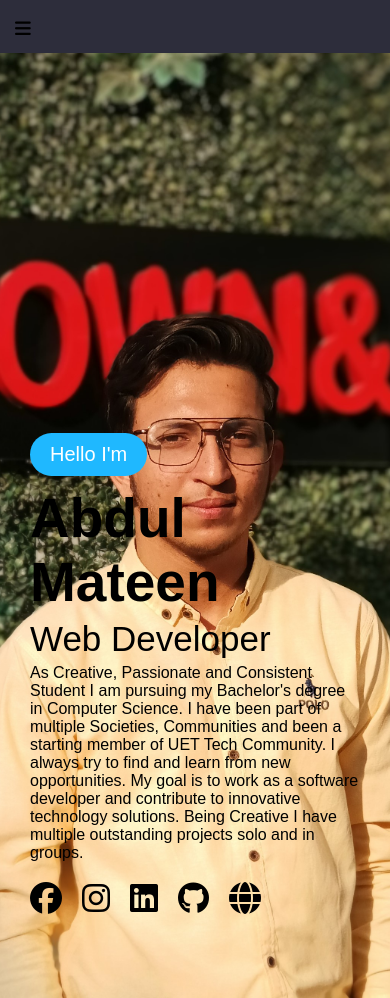
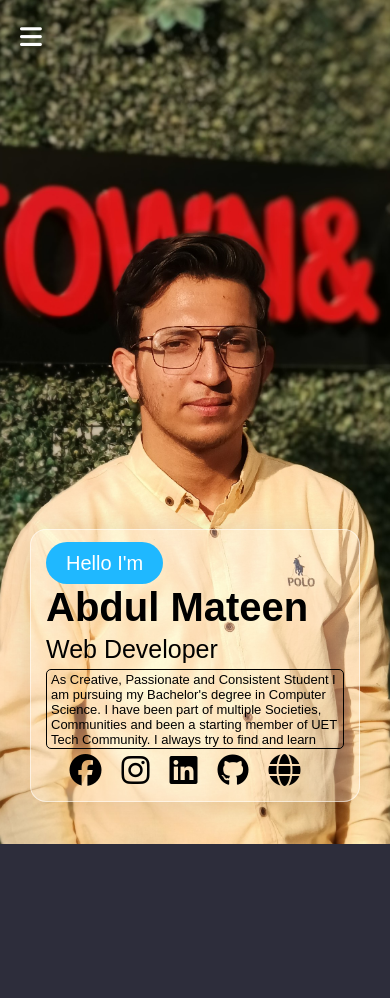
Before and after one commit to AbdulMateenzwl/MERN-Stack-Tiers-Limited-Internship, a plain HTML site: page CSS Class 3,4/task/index.html in a window 390 px wide. After the commit the page ends 844 px from the top, so only its background shows below. Drawn offline with Linux system fonts and the light colour scheme.

Commit message:
JS Class 1

```diff
--- a/CSS Class 3,4/task/index.html
+++ b/CSS Class 3,4/task/index.html
@@ -4,12 +4,13 @@
     <meta charset="UTF-8">
     <meta name="viewport" content="width=device-width, initial-scale=1.0">
     <link rel="stylesheet" href="style.css">
-    <title>Document</title>
+    <title>My Portfolio</title>
+    <link rel="icon" href="/images/mateen word black&white.jpg">
 </head>
 
 <body>
     <nav id="nav-bar">
-        <div class="bars">
+        <div id="bars">
             <i class="fa-solid fa-bars white-color hamburger-menu fa-5x" id="bars"></i>
         </div>
         <div class="menu">
@@ -26,25 +27,26 @@
 
     <div class="main-menu">
         <div class="info">
-            <!-- <div class="my-img-div">
-                <img id="second-img" src="images/dp.jpg" alt="">
-            </div> -->
+            <div id="info-data">
                 <label>Hello I'm</label>
-            <h1>Abdul Mateen</h1>
-            <p class="work">Web Developer</p>
-            <p>As Creative, Passionate and Consistent Student I am pursuing my
+                <h1 id="my-name">Abdul Mateen</h1>
+                <p id="work">Web Developer</p>
+                <p id="details-info">As Creative, Passionate and Consistent Student I am pursuing my
                     Bachelor's degree in Computer Science. I have been part of
                     multiple Societies, Communities and been a starting member of
                     UET Tech Community. I always try to find and learn from new
                     opportunities. My goal is to work as a software developer and
                     contribute to innovative technology solutions. Being Creative I
                     have multiple outstanding projects solo and in groups. </p>
-            <div class="social-media">
+                <div id="social-media">
                     <a href="https://facebook.com/AbdulMateenzwl"><i class="fab fa-facebook white-color fa-2x"></i></a>
-                <a href="https://instagram.com/AbdulMateenzwl"><i class="fab fa-instagram white-color fa-2x"></i></a>
-                <a href="https://linkedin.com/in/AbdulMateenzwl"><i class="fab fa-linkedin white-color fa-2x"></i></a>
+                    <a href="https://instagram.com/AbdulMateenzwl"><i
+                            class="fab fa-instagram white-color fa-2x"></i></a>
+                    <a href="https://linkedin.com/in/AbdulMateenzwl"><i
+                            class="fab fa-linkedin white-color fa-2x"></i></a>
                     <a href="https://github.com/AbdulMateenzwl"><i class="fab fa-github white-color fa-2x"></i></a>
-                <a href="http://AbdulMateenzwl.com"><i class="fa-solid fa-globe white-color fa-2x"></i></a>
+                    <a href="https://AbdulMateenzwl.com"><i class="fa-solid fa-globe white-color fa-2x"></i></a>
+                </div>
             </div>
         </div>
 
--- a/CSS Class 3,4/task/style.css
+++ b/CSS Class 3,4/task/style.css
@@ -85,18 +85,20 @@ body{
     font-weight: bold;
     font-size: 55px;
 }
-.work{
+#work{
     margin: 5px 0px;
     font-size: 35px;
 }
 
-.social-media{
+#social-media{
     margin-top: 20px;
     display: flex;
-
+    flex-wrap: wrap;
+    /* align-items: center; */
+    justify-content: center;
 }
 
-.social-media a{
+#social-media a{
     margin-right: 20px;
     color: white;
 }
@@ -109,8 +111,8 @@ body{
 }
 
 #first-img{
-    width: 300px;
-    height: 300px;
+    width: 50vh;
+    height: 50vh;
     border-radius: 900px;
 }
 
@@ -130,41 +132,85 @@ body{
     #bars{
         display: block;
         margin: 5px;
-        font-size:large;
+        font-size: 25px;
+        color: white;
+    }
+
+    #details-info{
+        height: 30px;
     }
 
 }
 
 @media only screen and (max-width:800px){
-    .main-menu{
-        flex-direction: column;
-    }
     .info{
         width: 100vw;
         padding-left: 30px;
         padding-right: 30px;
-        padding-bottom: 10vh;
-        padding-top: 45vh;
+        padding-bottom: 5vh;
         background-image: url('images/dp.jpg');
         background-size: cover;
         background-repeat: no-repeat;
         background-position: center;
         margin-right: auto;
+        justify-content: end;
     }
     .my-img-div{
-        width: 100%;
-        margin-top: 40px;
-    }
-    #second-img{
-        display: block;
-    }
-    #first-img{
         display: none;
     }
     .info{
         color: black;
+        height: 100vh;
     }
     .white-color{
         color: black;
     }
+    #nav-bar{
+        position: absolute;
+    }
+    #info-data{
+        background: rgba(255, 255, 255, 0.26);
+        border-radius: 16px;
+        box-shadow: 0 4px 30px rgba(0, 0, 0, 0.1);
+        backdrop-filter: blur(0px);
+        -webkit-backdrop-filter: blur(0px);
+        border: 1px solid rgba(255, 255, 255, 0.56);
+        padding: 15px;
+        padding-top: 22px;
+    }
+    #my-name{
+        font-size: 40px;
+    }
+
+    #work{
+        font-size: 25px;
+    }
+
+    #details-info{
+        height: 80px;
+        overflow-x: scroll;
+        scroll-behavior: smooth;
+        font-size: small;
+        border: .3px solid black;
+        padding: 2px 4px;
+        border-radius: 5px;
+    }
+
+    #details-info::-webkit-scrollbar {
+        -webkit-appearance: none;
+    }
+
+    #details-info::-webkit-scrollbar:horizontal {
+        /* height: 11px; */
+        display: none;
+    }
+
+    #details-info::-webkit-scrollbar-thumb {
+        border-radius: 8px;
+        border: 2px solid black;
+        background-color: rgba(0, 0, 0, .5);
+    }
+    #social-media{
+        margin-top: 5px;
+    }
 }
```
Also changed, not shown: CSS Class 3,4/task/images/mateen word black&white.jpg (added). Lines whose indentation alone changed are shown as unchanged.
